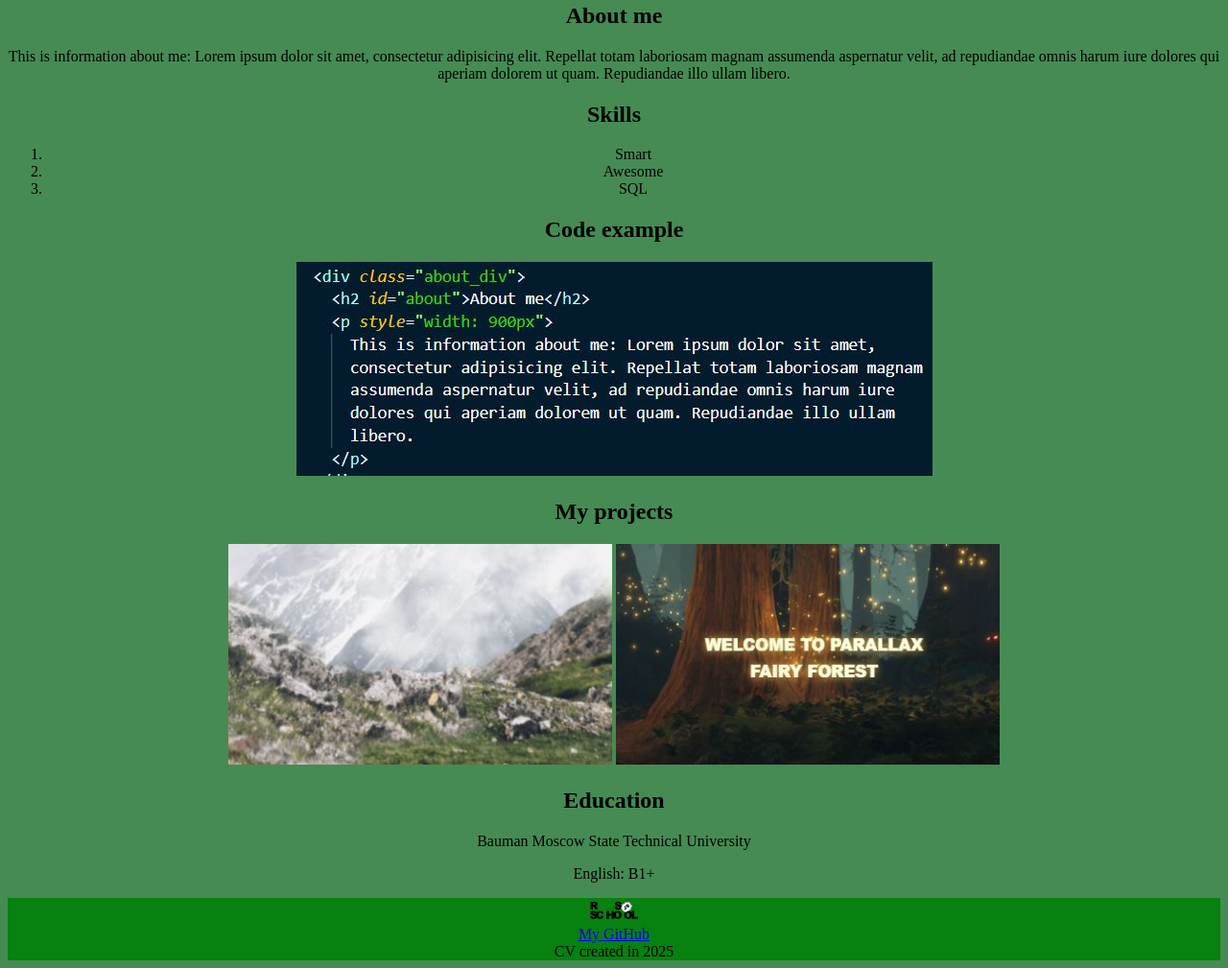
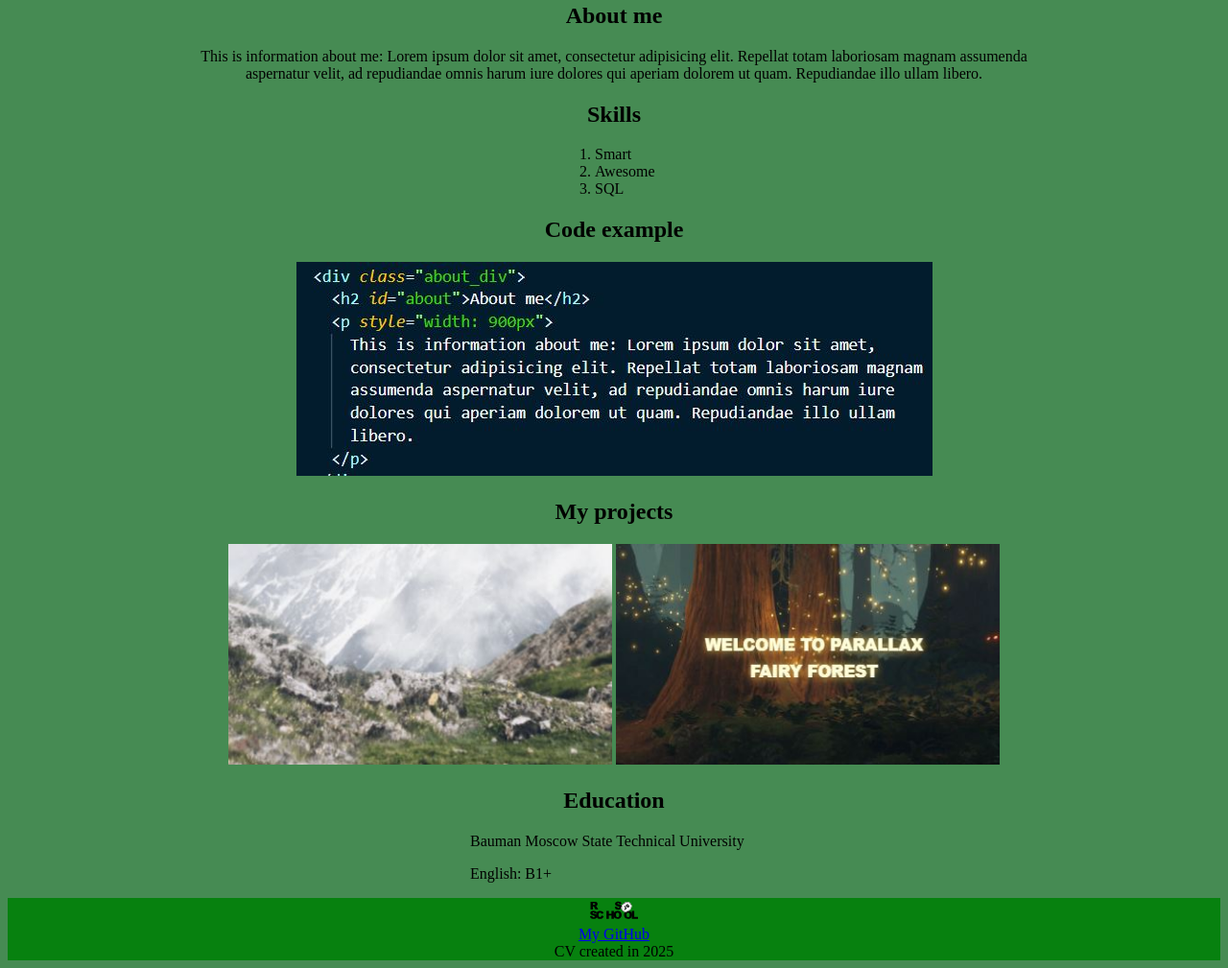
Before and after one commit to AleksanderVelichko/rsschool-cv, a plain HTML site: page index.html in a window 1280 px wide. Shown: the part 564-1573 px from the top of the page at 96% size. Drawn offline with Linux system fonts and the light colour scheme.

Commit message:
fix: Update style.css

```diff
--- a/style.css
+++ b/style.css
@@ -62,3 +62,14 @@ footer {
 ul {
   list-style: none;
 }
+.s1 {
+  width: 900px;
+}
+.s2 {
+  text-align: left;
+  padding-left: 430px;
+}
+.s3 {
+   text-align: left;
+  padding-left: 300px;
+}
```
